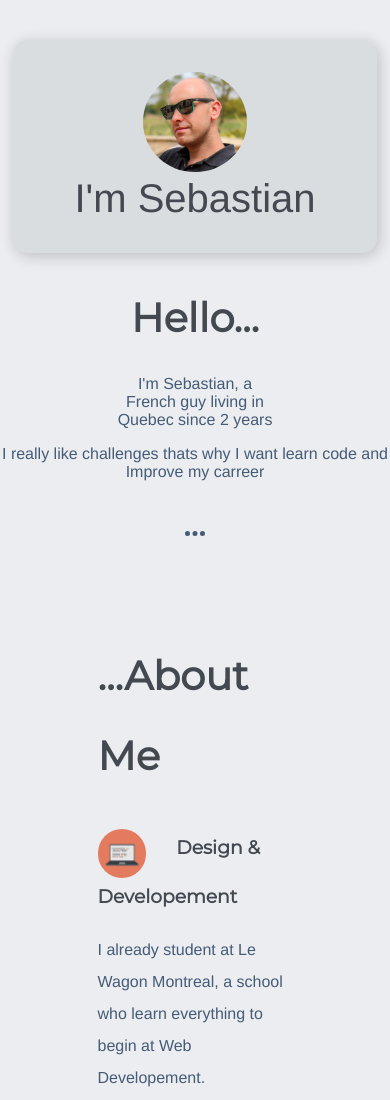
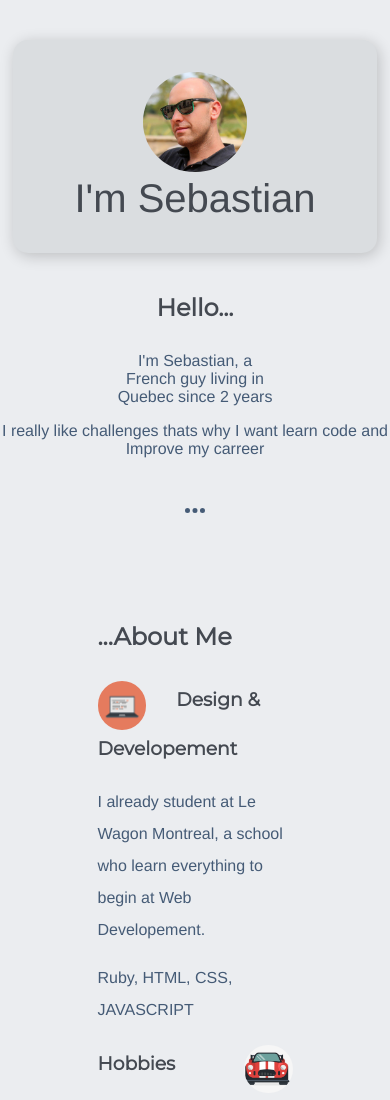
Before and after one commit to CzechSebastian/profile, a plain HTML site: page index.html in a window 390 px wide. Shown: the top 1100 px of the page. Drawn offline with Linux system fonts and the light colour scheme.

Commit message:
make my profile prettier

```diff
--- a/css/style.css
+++ b/css/style.css
@@ -144,6 +144,10 @@ hr {
     font-size: 40px;
   }
 
+  h2{
+    font-size: 1.5rem;
+  }
+
   .profil-img{
     height: 100px;
   }
```
